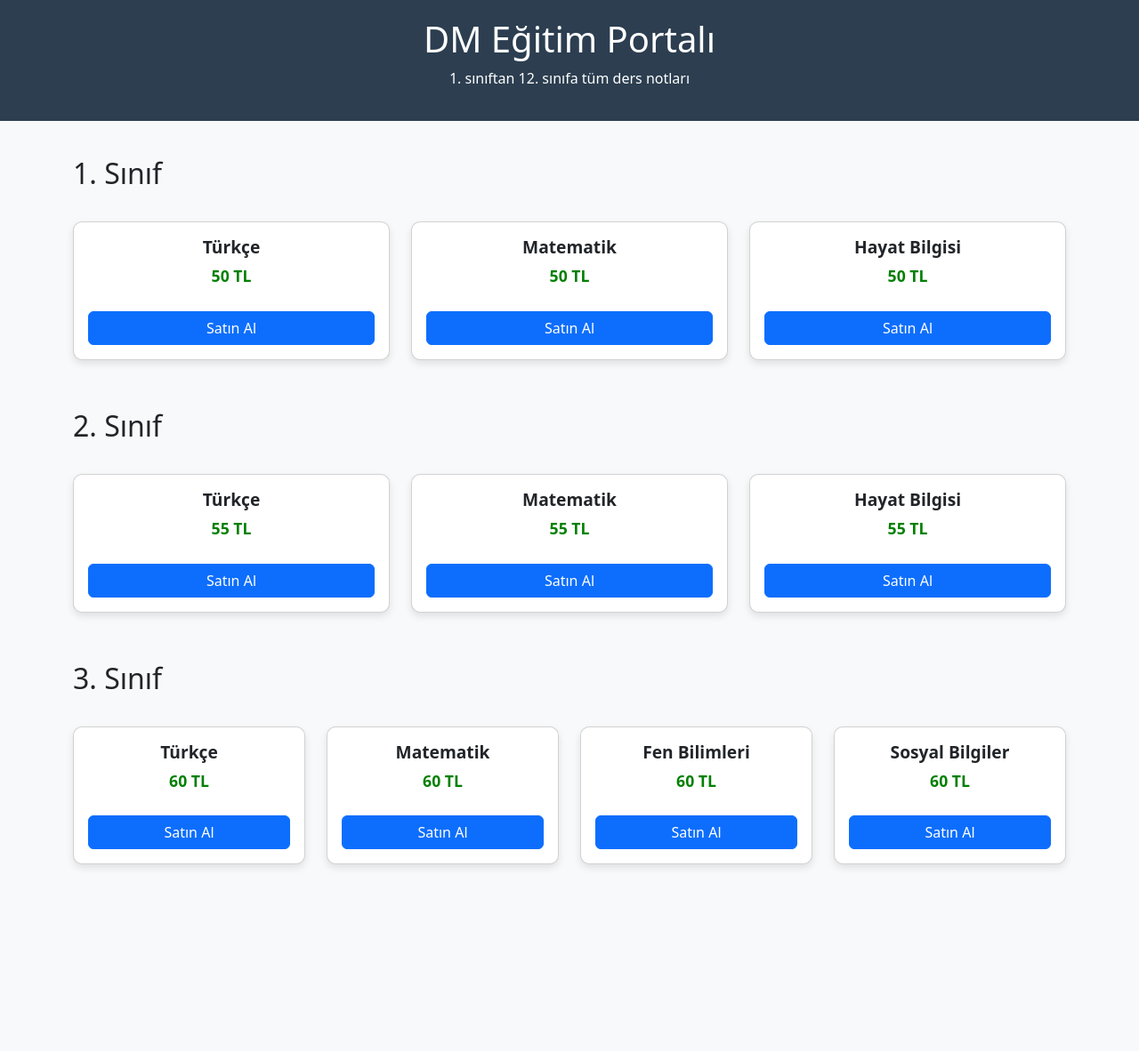
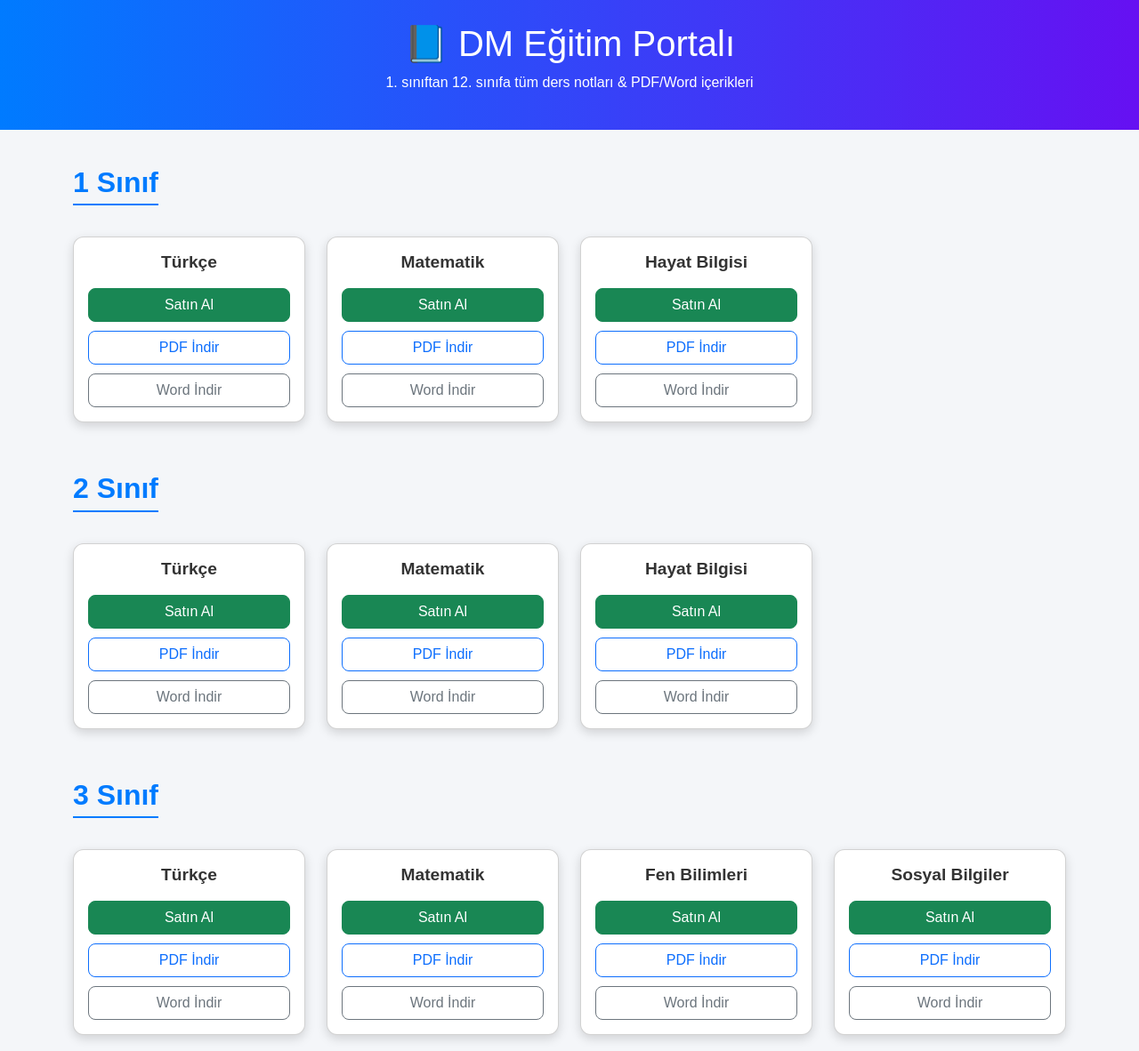
Before and after one commit to kodmekanizmamuh-oss/egitim-portali, a plain HTML site: page index.html in a window 1280 px wide. Shown: the top 1182 px of the page at 89% size. Before the commit the page ends 987 px from the top, so only its background shows below. Drawn offline with nearby package versions, Linux system fonts and the light colour scheme.

Commit message:
Update index.html

```diff
--- a/index.html
+++ b/index.html
@@ -7,129 +7,153 @@
   <link href="https://cdn.jsdelivr.net/npm/bootstrap@5.3.0/dist/css/bootstrap.min.css" rel="stylesheet">
   <style>
     body {
-      background-color: #f8f9fa;
+      background-color: #f4f6f9;
+      font-family: Arial, sans-serif;
     }
     .header {
-      background-color: #2c3e50;
+      background: linear-gradient(90deg, #007bff, #6610f2);
       color: white;
-      padding: 20px;
+      padding: 25px;
       text-align: center;
     }
     .card {
       margin: 15px 0;
-      text-align: center;
-      border-radius: 10px;
-      box-shadow: 0 4px 8px rgba(0, 0, 0, 0.1);
+      border-radius: 12px;
+      box-shadow: 0 4px 12px rgba(0, 0, 0, 0.15);
+      transition: transform 0.2s ease-in-out;
+    }
+    .card:hover {
+      transform: scale(1.03);
     }
     .card-title {
       font-size: 1.2rem;
       font-weight: bold;
-    }
-    .price {
-      color: green;
-      font-weight: bold;
-      font-size: 1.1rem;
+      color: #333;
     }
     .btn-buy {
       margin-top: 10px;
+      border-radius: 8px;
     }
     h2 {
       margin-top: 40px;
       margin-bottom: 20px;
+      color: #007bff;
+      font-weight: bold;
+      border-bottom: 2px solid #007bff;
+      display: inline-block;
+      padding-bottom: 5px;
+    }
+    .iban-box {
+      margin-top: 50px;
+      padding: 20px;
+      background-color: #fff3cd;
+      border: 1px solid #ffeeba;
+      border-radius: 10px;
+      text-align: center;
+      font-size: 1.2rem;
+    }
+    .admin-box {
+      margin: 40px auto;
+      max-width: 400px;
+      padding: 20px;
+      background: #ffffff;
+      border: 1px solid #ddd;
+      border-radius: 10px;
+      box-shadow: 0 4px 10px rgba(0,0,0,0.1);
     }
   </style>
 </head>
 <body>
   <div class="header">
-    <h1>DM Eğitim Portalı</h1>
-    <p>1. sınıftan 12. sınıfa tüm ders notları</p>
+    <h1>📘 DM Eğitim Portalı</h1>
+    <p>1. sınıftan 12. sınıfa tüm ders notları & PDF/Word içerikleri</p>
   </div>
 
   <div class="container">
-    <!-- 1. Sınıf -->
-    <h2>1. Sınıf</h2>
-    <div class="row">
-      <div class="col-md-4">
-        <div class="card p-3">
-          <h5 class="card-title">Türkçe</h5>
-          <p class="price">50 TL</p>
-          <button class="btn btn-primary btn-buy">Satın Al</button>
-        </div>
-      </div>
-      <div class="col-md-4">
-        <div class="card p-3">
-          <h5 class="card-title">Matematik</h5>
-          <p class="price">50 TL</p>
-          <button class="btn btn-primary btn-buy">Satın Al</button>
-        </div>
-      </div>
-      <div class="col-md-4">
-        <div class="card p-3">
-          <h5 class="card-title">Hayat Bilgisi</h5>
-          <p class="price">50 TL</p>
-          <button class="btn btn-primary btn-buy">Satın Al</button>
-        </div>
-      </div>
+
+    <!-- SINIFLAR -->
+    <!-- Tek tek 1'den 12'ye kadar ekleniyor -->
+    <!-- 1-4: Türkçe, Matematik, Hayat Bilgisi, Fen -->
+    <!-- 5-8: Türkçe, Matematik, Fen Bilimleri, Sosyal Bilgiler, İngilizce -->
+    <!-- 9-12: Türk Dili ve Edebiyatı, Matematik, Fizik, Kimya, Biyoloji, Tarih, Coğrafya, Felsefe, İngilizce -->
+
+    <!-- FONKSİYON DERS KARTI -->
+    <script>
+      function dersCard(sinif, ders) {
+        return `
+        <div class="col-md-3">
+          <div class="card p-3 text-center">
+            <h5 class="card-title">${ders}</h5>
+            <button class="btn btn-success btn-buy" onclick="showIBAN()">Satın Al</button>
+            <a href="notlar/${sinif}/${ders.toLowerCase().replace(/ /g,'')}.pdf" class="btn btn-outline-primary btn-buy">PDF İndir</a>
+            <a href="notlar/${sinif}/${ders.toLowerCase().replace(/ /g,'')}.docx" class="btn btn-outline-secondary btn-buy">Word İndir</a>
+          </div>
+        </div>`;
+      }
+    </script>
+
+    <div id="icerik"></div>
+
+    <!-- IBAN SABİT -->
+    <div class="iban-box">
+      💳 Ödemeler için IBAN: <br>
+      <strong>TR98000670100000022363236</strong>
     </div>
 
-    <!-- 2. Sınıf -->
-    <h2>2. Sınıf</h2>
-    <div class="row">
-      <div class="col-md-4">
-        <div class="card p-3">
-          <h5 class="card-title">Türkçe</h5>
-          <p class="price">55 TL</p>
-          <button class="btn btn-primary btn-buy">Satın Al</button>
-        </div>
-      </div>
-      <div class="col-md-4">
-        <div class="card p-3">
-          <h5 class="card-title">Matematik</h5>
-          <p class="price">55 TL</p>
-          <button class="btn btn-primary btn-buy">Satın Al</button>
-        </div>
-      </div>
-      <div class="col-md-4">
-        <div class="card p-3">
-          <h5 class="card-title">Hayat Bilgisi</h5>
-          <p class="price">55 TL</p>
-          <button class="btn btn-primary btn-buy">Satın Al</button>
-        </div>
-      </div>
+    <!-- Admin Giriş -->
+    <div class="admin-box">
+      <h4 class="text-center">🔑 Admin Girişi</h4>
+      <input type="text" id="adminUser" class="form-control mb-2" placeholder="Kullanıcı Adı">
+      <input type="password" id="adminPass" class="form-control mb-2" placeholder="Şifre">
+      <button class="btn btn-primary w-100" onclick="adminLogin()">Giriş Yap</button>
+      <p id="adminResult" class="text-center mt-2"></p>
     </div>
 
-    <!-- 3. Sınıf -->
-    <h2>3. Sınıf</h2>
-    <div class="row">
-      <div class="col-md-3">
-        <div class="card p-3">
-          <h5 class="card-title">Türkçe</h5>
-          <p class="price">60 TL</p>
-          <button class="btn btn-primary btn-buy">Satın Al</button>
-        </div>
-      </div>
-      <div class="col-md-3">
-        <div class="card p-3">
-          <h5 class="card-title">Matematik</h5>
-          <p class="price">60 TL</p>
-          <button class="btn btn-primary btn-buy">Satın Al</button>
-        </div>
-      </div>
-      <div class="col-md-3">
-        <div class="card p-3">
-          <h5 class="card-title">Fen Bilimleri</h5>
-          <p class="price">60 TL</p>
-          <button class="btn btn-primary btn-buy">Satın Al</button>
-        </div>
-      </div>
-      <div class="col-md-3">
-        <div class="card p-3">
-          <h5 class="card-title">Sosyal Bilgiler</h5>
-          <p class="price">60 TL</p>
-          <button class="btn btn-primary btn-buy">Satın Al</button>
-        </div>
-      </div>
-    </div>
   </div>
+
+  <script>
+    // Ders listeleri
+    const dersler = {
+      "1sinif": ["Türkçe","Matematik","Hayat Bilgisi"],
+      "2sinif": ["Türkçe","Matematik","Hayat Bilgisi"],
+      "3sinif": ["Türkçe","Matematik","Fen Bilimleri","Sosyal Bilgiler"],
+      "4sinif": ["Türkçe","Matematik","Fen Bilimleri","Sosyal Bilgiler"],
+      "5sinif": ["Türkçe","Matematik","Fen Bilimleri","Sosyal Bilgiler","İngilizce"],
+      "6sinif": ["Türkçe","Matematik","Fen Bilimleri","Sosyal Bilgiler","İngilizce"],
+      "7sinif": ["Türkçe","Matematik","Fen Bilimleri","Sosyal Bilgiler","İngilizce"],
+      "8sinif": ["Türkçe","Matematik","Fen Bilimleri","Sosyal Bilgiler","İngilizce"],
+      "9sinif": ["Türk Dili ve Edebiyatı","Matematik","Fizik","Kimya","Biyoloji","Tarih","Coğrafya","İngilizce"],
+      "10sinif": ["Türk Dili ve Edebiyatı","Matematik","Fizik","Kimya","Biyoloji","Tarih","Coğrafya","Felsefe","İngilizce"],
+      "11sinif": ["Türk Dili ve Edebiyatı","Matematik","Fizik","Kimya","Biyoloji","Tarih","Coğrafya","Felsefe","İngilizce"],
+      "12sinif": ["Türk Dili ve Edebiyatı","Matematik","Fizik","Kimya","Biyoloji","Tarih","Coğrafya","Felsefe","İngilizce"]
+    };
+
+    // HTML'yi yazdır
+    let html = "";
+    for (const [sinif, dersListesi] of Object.entries(dersler)) {
+      html += `<h2>${sinif.toUpperCase().replace("SINIF"," Sınıf")}</h2><div class="row">`;
+      dersListesi.forEach(ders => {
+        html += dersCard(sinif, ders);
+      });
+      html += "</div>";
+    }
+    document.getElementById("icerik").innerHTML = html;
+
+    // IBAN alert
+    function showIBAN() {
+      alert("Satın almak için IBAN'a ödeme yapın:\n\nTR98000670100000022363236");
+    }
+
+    // Admin giriş
+    function adminLogin() {
+      const user = document.getElementById("adminUser").value;
+      const pass = document.getElementById("adminPass").value;
+      if(user === "admin" && pass === "1234"){
+        document.getElementById("adminResult").innerHTML = "<span class='text-success'>✅ Giriş başarılı!</span>";
+      } else {
+        document.getElementById("adminResult").innerHTML = "<span class='text-danger'>❌ Hatalı giriş!</span>";
+      }
+    }
+  </script>
 </body>
 </html>
```
